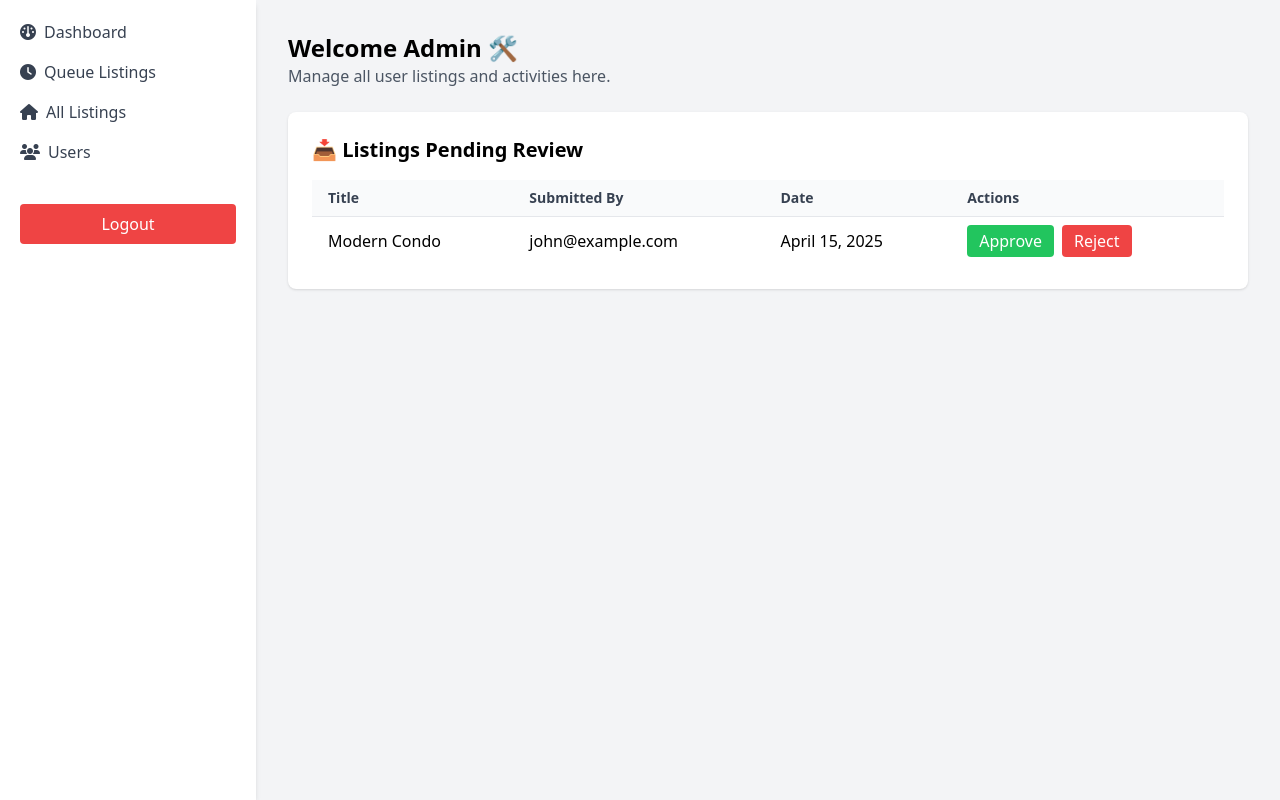
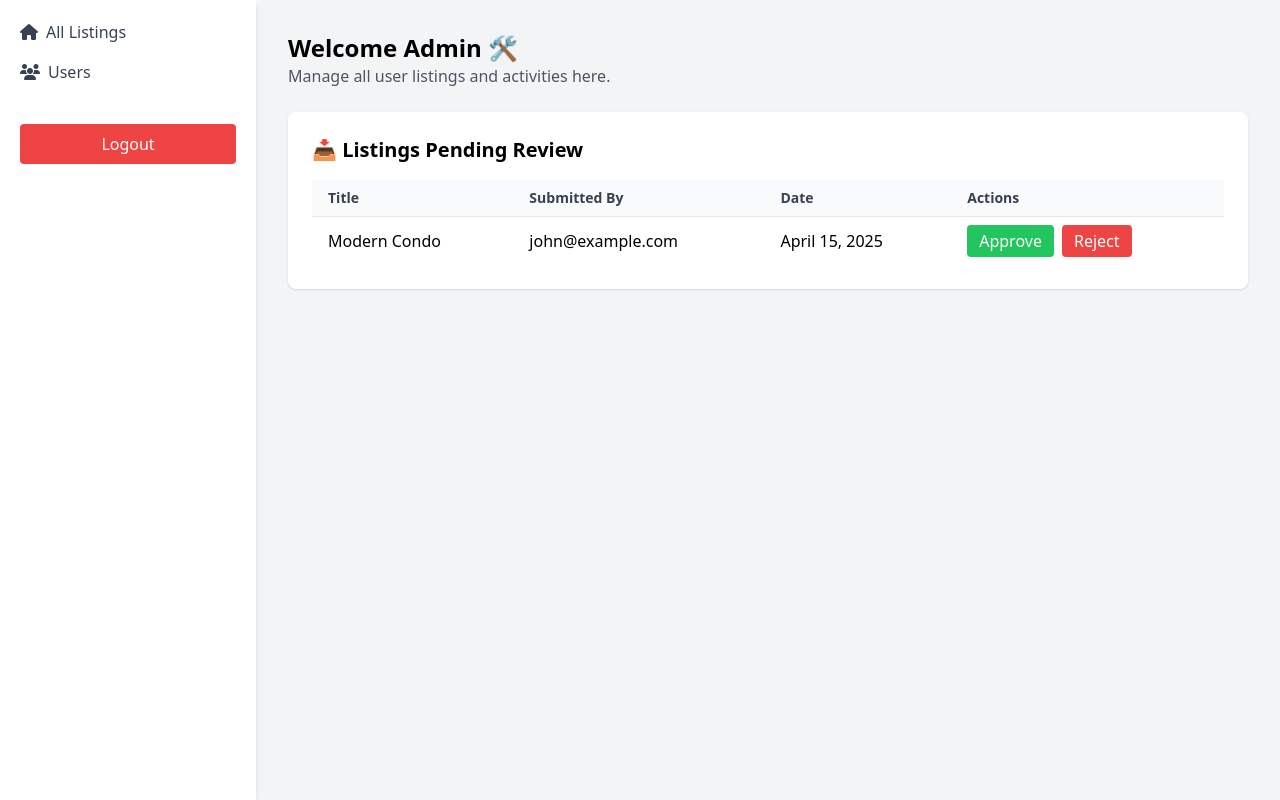
Before and after one commit to JustPres/rent4rent, a plain HTML site: page admin-dashboard.html in a window 1280 px wide. Drawn offline with nearby package versions, Linux system fonts and the light colour scheme; no server answers.

Commit message:
Adding new webpages

```diff
--- a/admin-dashboard.html
+++ b/admin-dashboard.html
@@ -29,12 +29,6 @@
       </button>
     </div>
     <nav class="flex flex-col gap-4">
-      <a href="#" class="text-gray-700 hover:text-red-500 flex items-center gap-2">
-        <i class="fas fa-gauge"></i> Dashboard
-      </a>
-      <a href="#" class="text-gray-700 hover:text-red-500 flex items-center gap-2">
-        <i class="fas fa-clock"></i> Queue Listings
-      </a>
       <a href="#" class="text-gray-700 hover:text-red-500 flex items-center gap-2">
         <i class="fas fa-house"></i> All Listings
       </a>
```
Also changed, not shown: account-settings.html (+4 -0 lines), signup.html (+2 -3 lines), all-listings.html (added), users.html (added).
